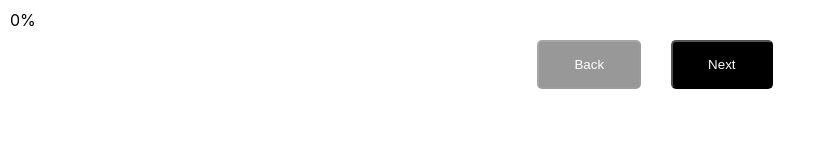
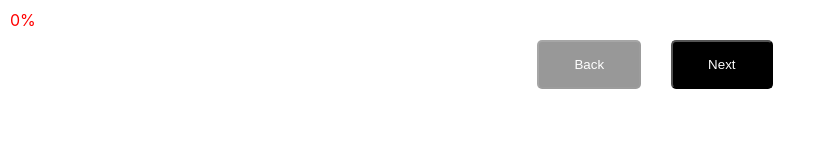
Before and after one commit to ericbastarache/stepper, a React (Create React App) app: page / in a window 1280 px wide. Shown: the top 160 px of the page, without its empty margins (0-825 px from the left). Built offline with nearby package versions, Linux system fonts and the light colour scheme.

Commit message:
Updated progress bar to allow for colors to be used

```diff
--- a/src/App.js
+++ b/src/App.js
@@ -11,7 +11,10 @@ class App extends Component {
             return (
               <>
                 <Stepper.Progress
+                  color='red'
+                  background='green'
                   completed={completed}
+                  rounded={false}
                 />
                 <Stepper.Steps>
                   <Stepper.Step stage={stage} num={1}>Step 1</Stepper.Step>
--- a/src/components/Progress.jsx
+++ b/src/components/Progress.jsx
@@ -2,23 +2,25 @@ import React from 'react';
 import styled from 'styled-components';
 
 const ProgressBar = styled.div`
+${props => `{
   height: 20px;  /* Can be anything */
   position: relative;
   background: transparent;
   -moz-border-radius: 25px;
   -webkit-border-radius: 25px;
-  border-radius: 25px;
+  border-radius: ${props.rounded ? '25px' : '0px'};
   padding: 10px;
   box-shadow: inset 0 -1px 1px rgba(255,255,255,0.3);
+}`}
 `
 
 const ProgressFill = styled.span`
   ${props => `{
     display: block;
     height: 100%;
-    border-radius: 25px;
-    background-color: ${props.children === '0%' ? '#fff' : '#0000ff'};
-    color: ${props.children === '0%' ? '#000' : '#fff'}
+    border-radius: ${props.rounded ? '25px' : '0px'};
+    background-color: ${props.backgroundColor};
+    color: ${props.color}
     width: ${props.children};
     box-shadow:
       inset 0 2px 9px  rgba(255,255,255,0.3),
@@ -28,10 +30,23 @@ const ProgressFill = styled.span`
   }`}
 `
 
-const Progress = ({completed, ...rest}) => {
+const Progress = ({
+  background,
+  color,
+  completed,
+  rounded,
+  ...rest
+}) => {
   return (
-    <ProgressBar className='progress' {...rest}>
-      <ProgressFill>{`${completed}%`}</ProgressFill>
+    <ProgressBar className='progress'>
+      <ProgressFill
+        backgroundColor={background}
+        color={color}
+        rounded={rounded}
+        {...rest}
+      >
+        {`${completed}%`}
+      </ProgressFill>
     </ProgressBar>
   )
 }
--- a/src/containers/Stepper.jsx
+++ b/src/containers/Stepper.jsx
@@ -30,7 +30,6 @@ class Stepper extends React.Component {
       steps
     } = this.props;
     const completed = stage / steps;
-    console.log(completed);
     return this.props.children({
       nextStep: this.handleNextStep,
       prevStep: this.handlePrevStep,
```
